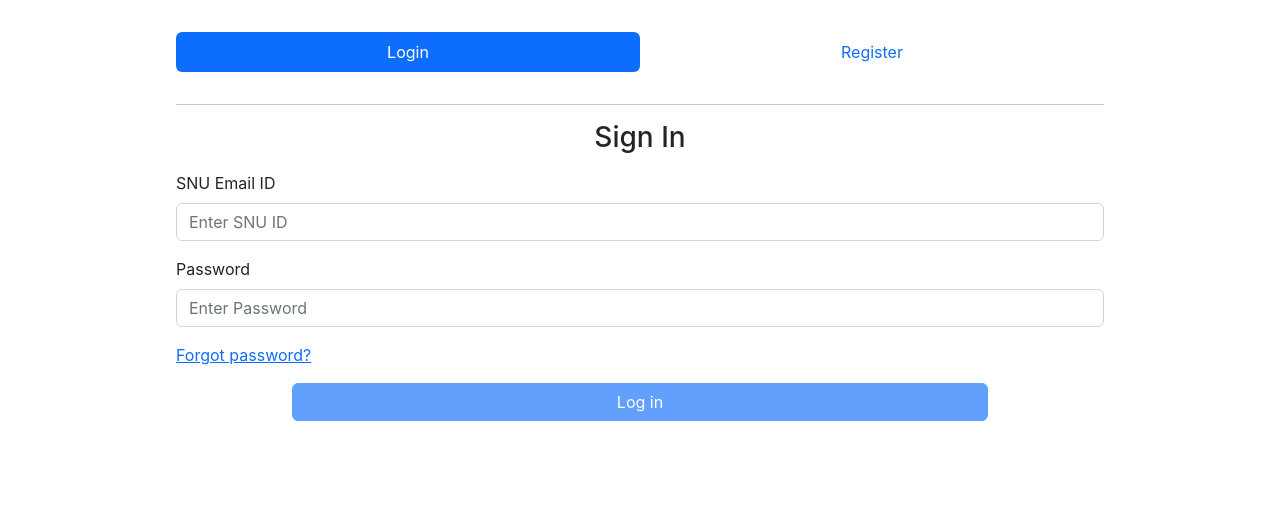
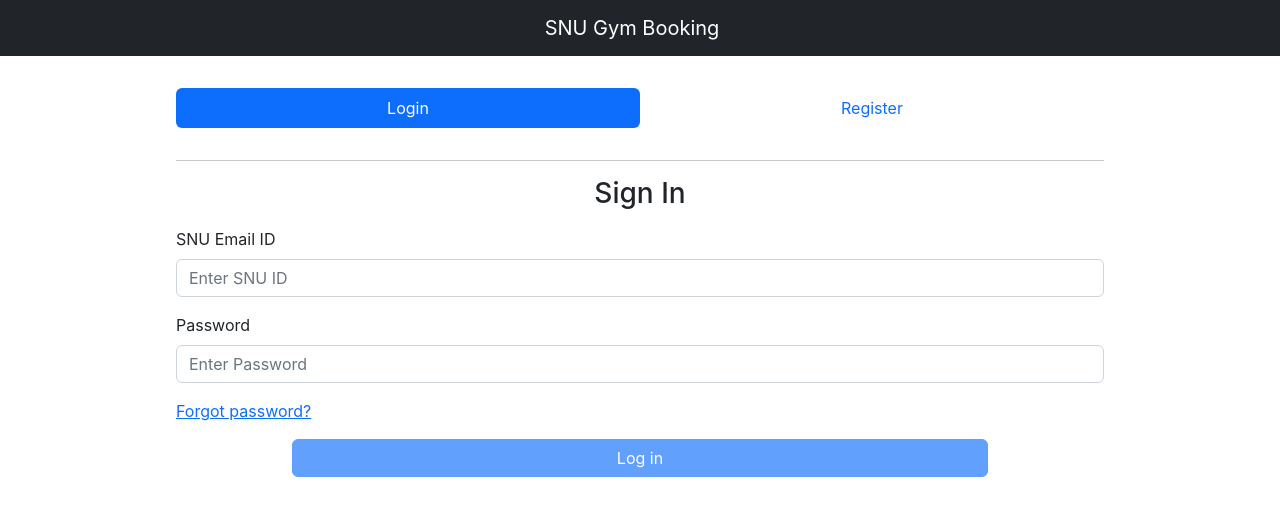
Before and after one commit to rahul-madaan/slot-booking-app, a React (Create React App) app: page /login in a window 1280 px wide. Shown: the top 516 px of the page. Built offline with nearby package versions, Linux system fonts and the light colour scheme; the HTML template or start-up script is replaced by a standard one.

Commit message:
added navbar

```diff
--- a/src/App.js
+++ b/src/App.js
@@ -9,6 +9,7 @@ import {ConfirmSlotPage} from "./MyComponents/ConfirmSlotPage";
 import 'react-toastify/dist/ReactToastify.css'
 import {toast, ToastContainer} from "react-toastify";
 import GoogleAd from "./MyComponents/GoogleAd";
+import {Navbar} from "./MyComponents/Navbar";
 
 const timeSlots = ["6:00-6:45 AM", "7:00-7:45 AM", "8:00-8:45 AM", "4:00-4:45 PM", "5:00-5:45 PM", "6:00-6:45 PM", "7:00-7:45 PM", "8:00-8:45 PM"];
 
@@ -27,7 +28,7 @@ function App() {
             <Router>
                 <Routes>
                     <Route exact path="/login"
-                           element={<>
+                           element={<><Navbar/>
                                <LoginPage userSNUID={userSNUID}
                                           setUserSNUID={setUserSNUID}
                                           loginPassword={loginPassword}
--- /dev/null
+++ b/src/MyComponents/Navbar.js
@@ -0,0 +1,20 @@
+import React from "react";
+import {useNavigate} from "react-router-dom";
+import logo from '../logo192.png';
+
+export const Navbar = (props) => {
+
+    let navigate = useNavigate();
+    const routeChange = (path) => {
+        navigate(path);
+    }
+
+    return (<>
+        <nav className="navbar navbar-dark bg-dark justify-content-center ">
+            <div className="navbar-brand text-center ">
+                     SNU Gym Booking
+            </div>
+        </nav>
+        </>
+    )
+}
```
Also changed, not shown: src/logo192.png (added).
